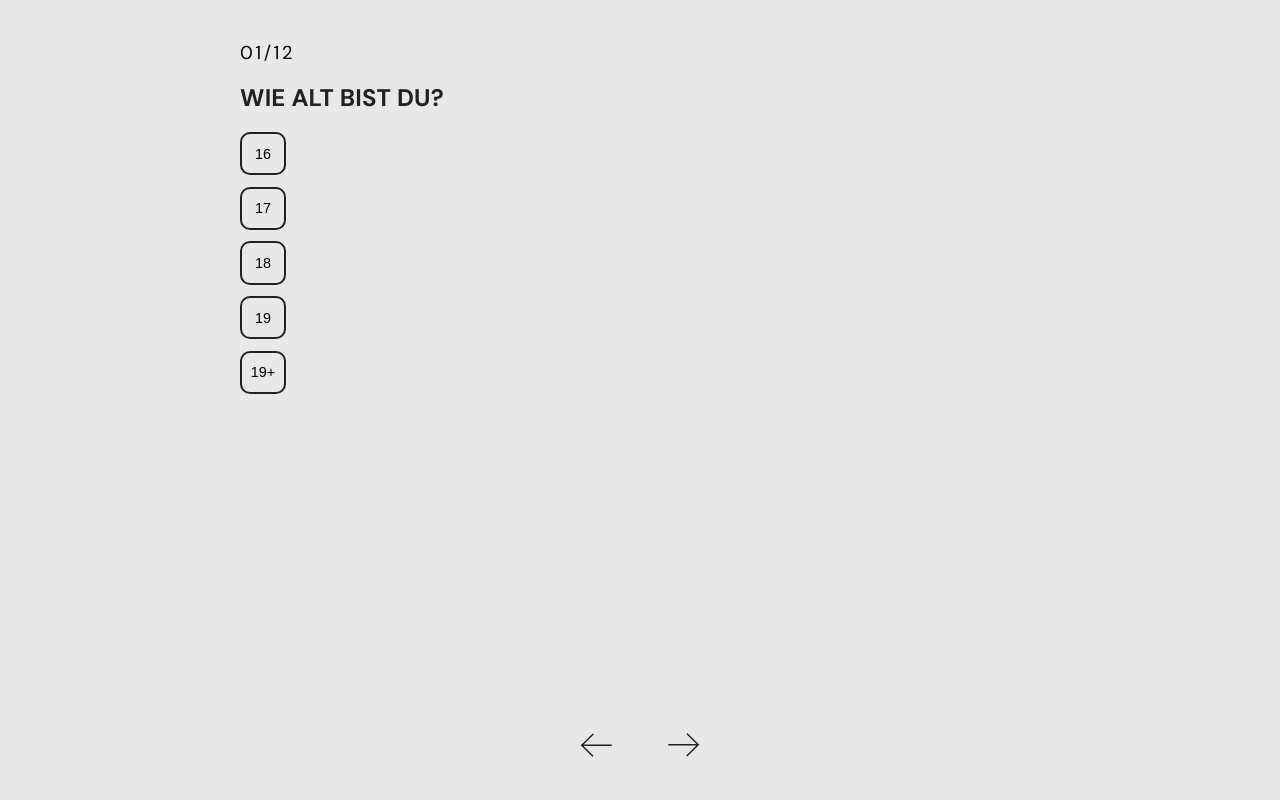
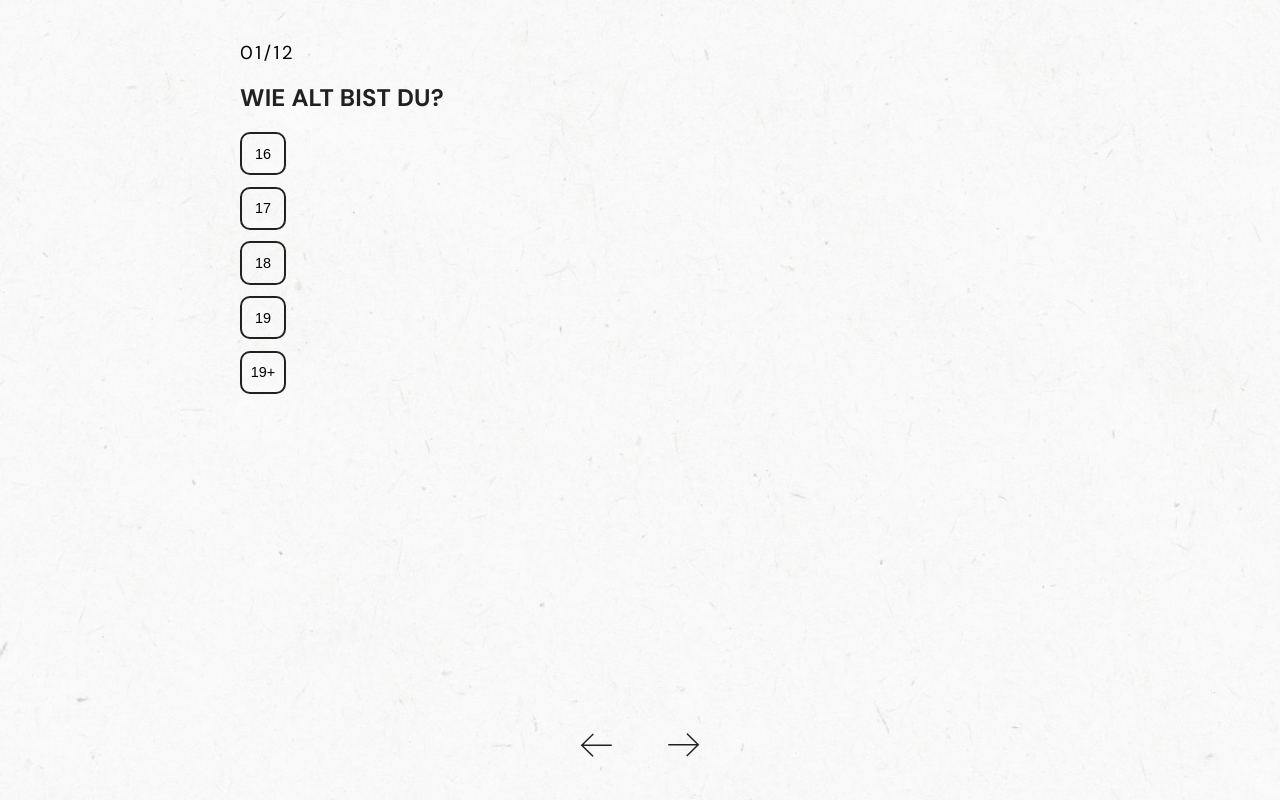
Before and after one commit to marlon360/forfuture-website, a PHP site: page /pages/01.html in a window 1280 px wide. Run offline with PHP 8.4, Linux system fonts and the light colour scheme.

Commit message:
added background to survey

```diff
--- a/frontend/styles/style.css
+++ b/frontend/styles/style.css
@@ -114,6 +114,8 @@ button:hover, a.button:hover {
 
 .survey {
     background-color: #e8e8e8;
+    background-image: url('../images/white-bg.jpg');
+    background-size: cover;
 
     min-height: 100vh;
     min-height: calc(var(--vh, 1vh) * 100);
```
Also changed, not shown: frontend/images/white-bg.jpg (added).
